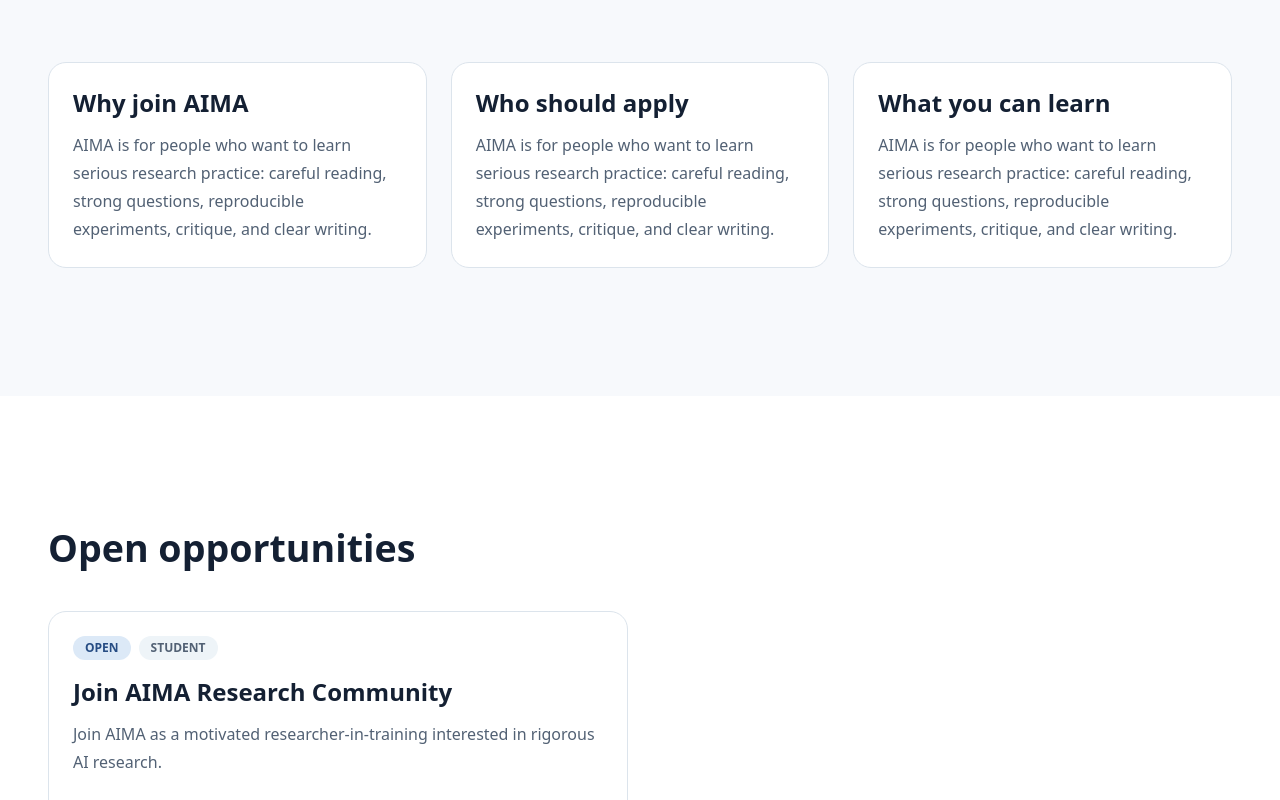
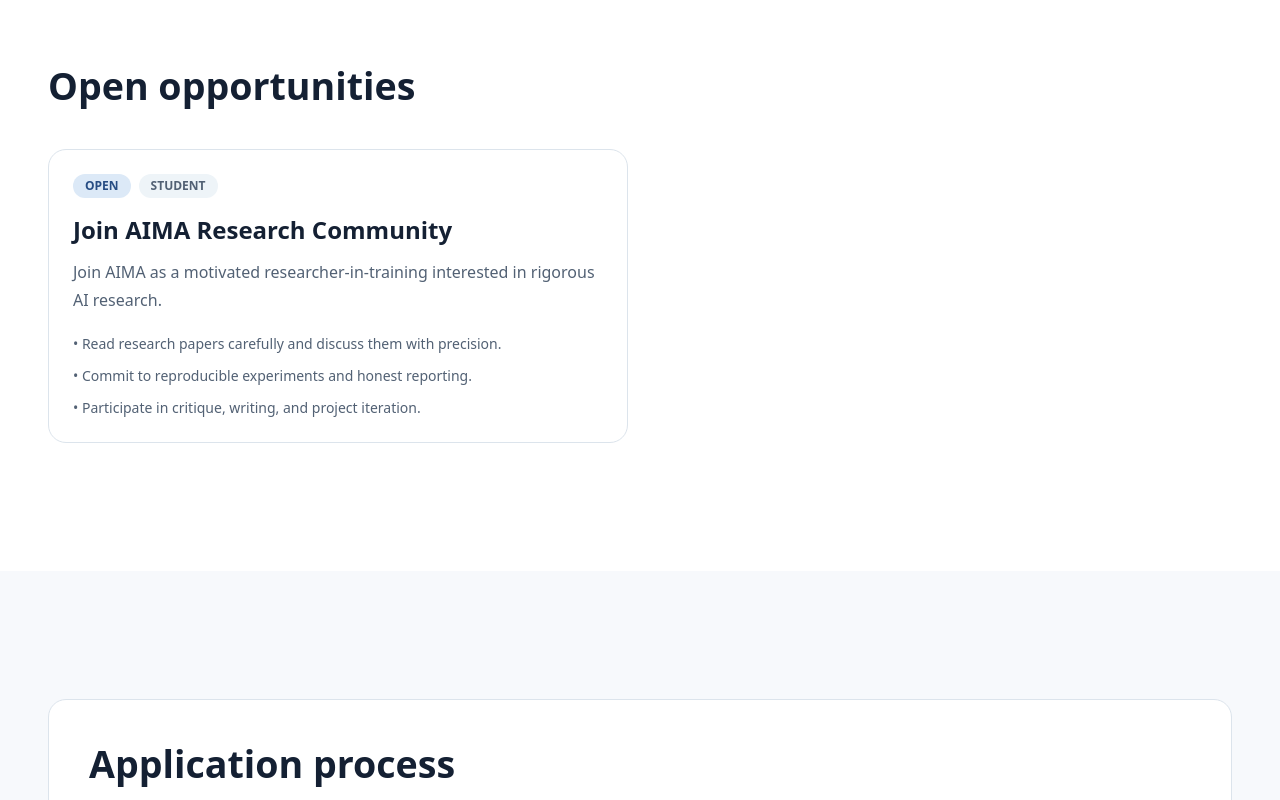
Before and after one commit to AIMA-Research-Group/aima-research-group.github.io, a Next.js app: page /join-us in a window 1280 px wide. Shown: the part 500-1300 px from the top of the page. Built offline with nearby package versions, Linux system fonts and the light colour scheme.

Commit message:
style: simplify join us page

```diff
--- a/app/join-us/page.tsx
+++ b/app/join-us/page.tsx
@@ -21,14 +21,7 @@
       <SiteHeader site={content.site} navigation={content.navigation} />
       <main id="main-content">
         <PageHero eyebrow="Join Us" title="Work with us" description="Join a research community that values scientific rigor, collaboration, and meaningful learning." />
-        <Section className="pt-0">
-          <PageContainer>
-            <div className="grid gap-6 lg:grid-cols-3">
-              {["Why join AIMA", "Who should apply", "What you can learn"].map((title) => <article key={title} className="surface-card p-6"><h2 className="text-2xl font-black">{title}</h2><p className="mt-3 leading-7 text-[var(--text-secondary)]">AIMA is for people who want to learn serious research practice: careful reading, strong questions, reproducible experiments, critique, and clear writing.</p></article>)}
-            </div>
-          </PageContainer>
-        </Section>
-        <Section className="bg-white"><PageContainer><SectionHeading title="Open opportunities" />{content.opportunities.length ? <div className="grid gap-6 md:grid-cols-2">{content.opportunities.map((item) => <OpportunityCard key={item.slug} opportunity={item} />)}</div> : <EmptyState title="New opportunities will be announced here" description="Check back later or use the contact fallback." />}</PageContainer></Section>
+        <Section className="bg-white pt-0"><PageContainer><SectionHeading title="Open opportunities" />{content.opportunities.length ? <div className="grid gap-6 md:grid-cols-2">{content.opportunities.map((item) => <OpportunityCard key={item.slug} opportunity={item} />)}</div> : <EmptyState title="New opportunities will be announced here" description="Check back later or use the contact fallback." />}</PageContainer></Section>
         <Section>
           <PageContainer>
             <div className="surface-card p-8 md:p-10">
```
